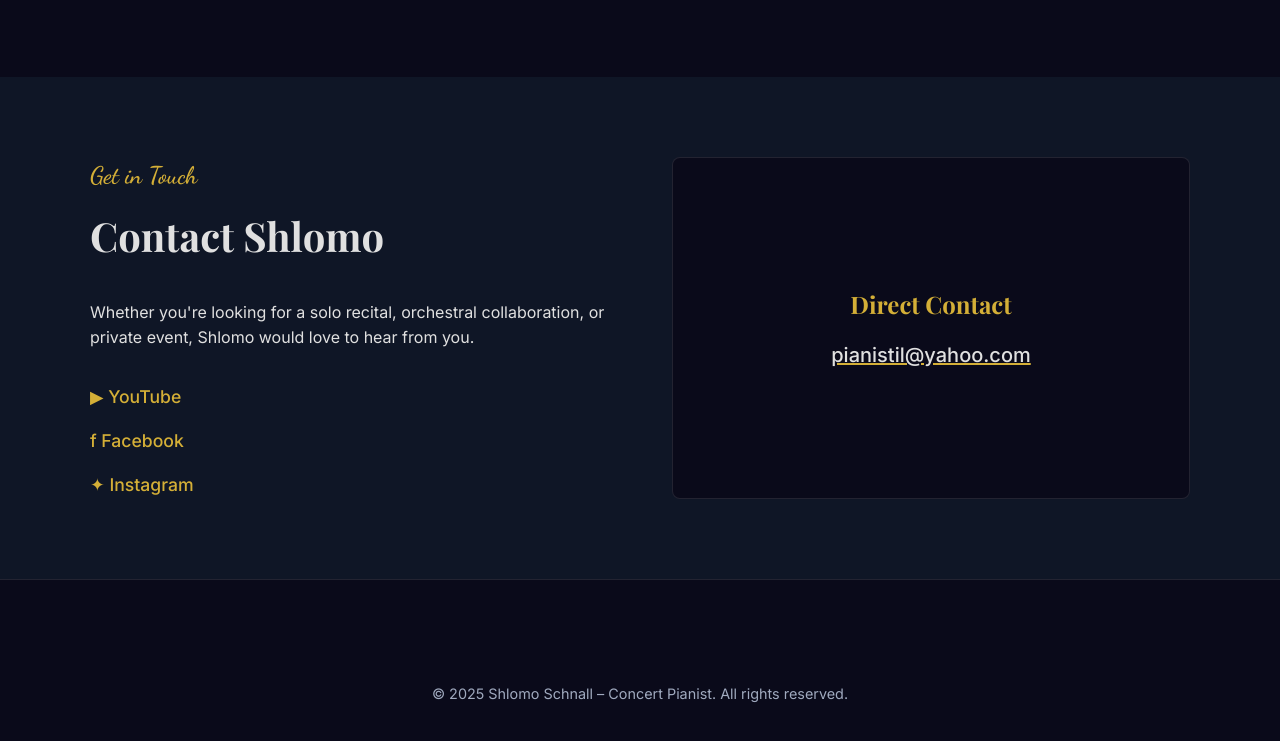
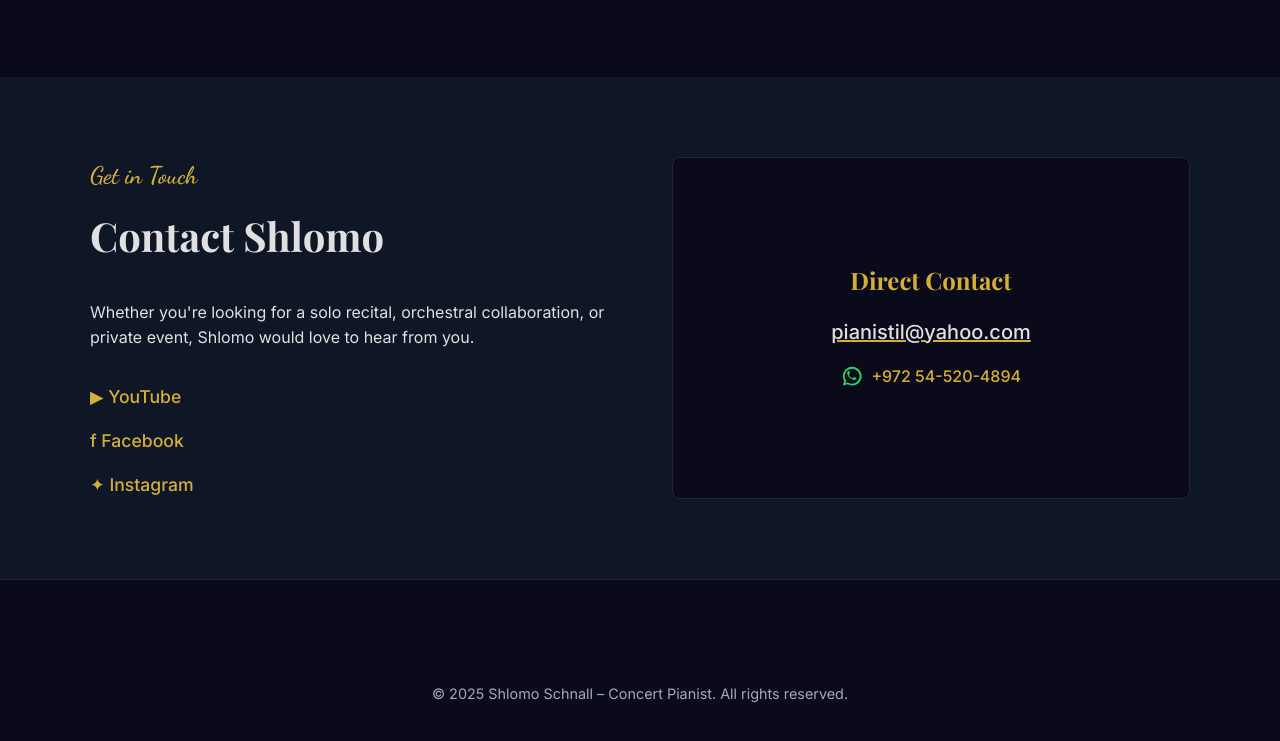
Before and after one commit to mordes89/Shlomo-Schnall-portfolio, a plain HTML site: page index.html in a window 1280 px wide. Shown: the part 4157-4898 px from the top of the page. Drawn offline with nearby package versions, Linux system fonts and the light colour scheme; a web font is replaced by a local one.

Commit message:
Add Shlomo WhatsApp contact beside each email address

```diff
--- a/index.html
+++ b/index.html
@@ -267,6 +267,7 @@
           <a href="mailto:pianistil@yahoo.com"
             style="color: var(--text-primary); text-decoration: underline; text-decoration-color: var(--accent);">pianistil@yahoo.com</a>
         </p>
+        <p class="contact-whatsapp-row"><a class="whatsapp-contact" href="https://wa.me/972545204894" target="_blank" rel="noopener noreferrer" aria-label="Contact Shlomo on WhatsApp"><svg class="whatsapp-icon" viewBox="0 0 24 24" aria-hidden="true" focusable="false"><path fill="currentColor" d="M12 2a10 10 0 0 0-8.7 14.9L2 22l5.2-1.3A10 10 0 1 0 12 2Zm0 18a8 8 0 0 1-4.1-1.1l-.4-.2-2.7.7.7-2.6-.3-.5A8 8 0 1 1 12 20Z"/><path fill="currentColor" d="M8.2 6.5c-.3 0-.6.1-.8.4-.5.5-.8 1.2-.8 2 0 1.4 1 3.1 2.5 4.6 1.7 1.6 3.6 2.6 5.1 2.6.8 0 1.5-.4 1.9-1 .2-.3.3-.8.2-1.1l-2.3-1.1c-.2-.1-.4 0-.5.2l-.9 1c-.1.1-.3.2-.5.1a8.2 8.2 0 0 1-3.6-3.2c-.1-.2-.1-.4.1-.6l.7-.9c.2-.2.2-.4.1-.6L9.1 6.7c-.1-.2-.3-.2-.9-.2Z"/></svg><span>+972 54-520-4894</span></a></p>
       </div>
     </div>
   </section>
@@ -295,6 +296,7 @@
         <li><span class="info-icon">🌍</span><strong>Based:</strong> Jerusalem, Israel</li>
         <li><span class="info-icon">📧</span><strong>Contact Shlomo:</strong> <a
             href="mailto:pianistil@yahoo.com">pianistil@yahoo.com</a></li>
+        <li><a class="whatsapp-contact" href="https://wa.me/972545204894" target="_blank" rel="noopener noreferrer" aria-label="Contact Shlomo on WhatsApp"><svg class="whatsapp-icon" viewBox="0 0 24 24" aria-hidden="true" focusable="false"><path fill="currentColor" d="M12 2a10 10 0 0 0-8.7 14.9L2 22l5.2-1.3A10 10 0 1 0 12 2Zm0 18a8 8 0 0 1-4.1-1.1l-.4-.2-2.7.7.7-2.6-.3-.5A8 8 0 1 1 12 20Z"/><path fill="currentColor" d="M8.2 6.5c-.3 0-.6.1-.8.4-.5.5-.8 1.2-.8 2 0 1.4 1 3.1 2.5 4.6 1.7 1.6 3.6 2.6 5.1 2.6.8 0 1.5-.4 1.9-1 .2-.3.3-.8.2-1.1l-2.3-1.1c-.2-.1-.4 0-.5.2l-.9 1c-.1.1-.3.2-.5.1a8.2 8.2 0 0 1-3.6-3.2c-.1-.2-.1-.4.1-.6l.7-.9c.2-.2.2-.4.1-.6L9.1 6.7c-.1-.2-.3-.2-.9-.2Z"/></svg><span>+972 54-520-4894</span></a></li>
       </ul>
     </div>
   </div>
--- a/styles.css
+++ b/styles.css
@@ -327,6 +327,10 @@ a:hover { color: var(--accent-hover); }
 /* Contact Form */
 .contact-inner { display: grid; grid-template-columns: 1fr 1fr; gap: 4rem; }
 .contact-socials { display: flex; flex-direction: column; gap: 1rem; margin-top: 2rem; }
+.contact-whatsapp-row { margin-top: 1rem; }
+.whatsapp-contact { display: inline-flex; align-items: center; gap: 0.5rem; font-weight: 500; white-space: nowrap; }
+.whatsapp-icon { width: 1.4rem; height: 1.4rem; flex-shrink: 0; color: #25d366; }
+.whatsapp-contact:hover span { text-decoration: underline; }
 .social-link { display: inline-flex; align-items: center; gap: 0.5rem; font-weight: 500; font-size: 1.1rem; }
 .contact-form { background: var(--bg-primary); padding: 2.5rem; border-radius: 8px; border: 1px solid var(--border-color); }
 .form-group { margin-bottom: 1.5rem; }
```
